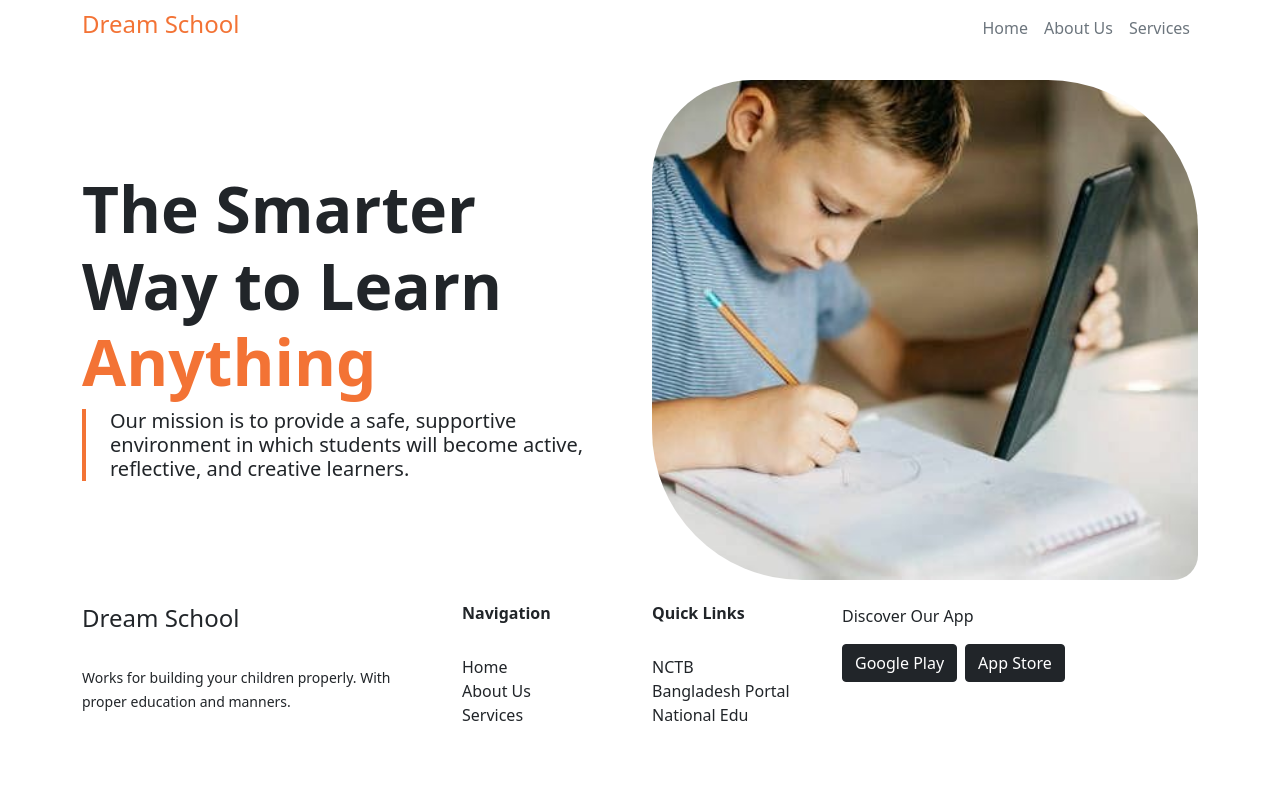
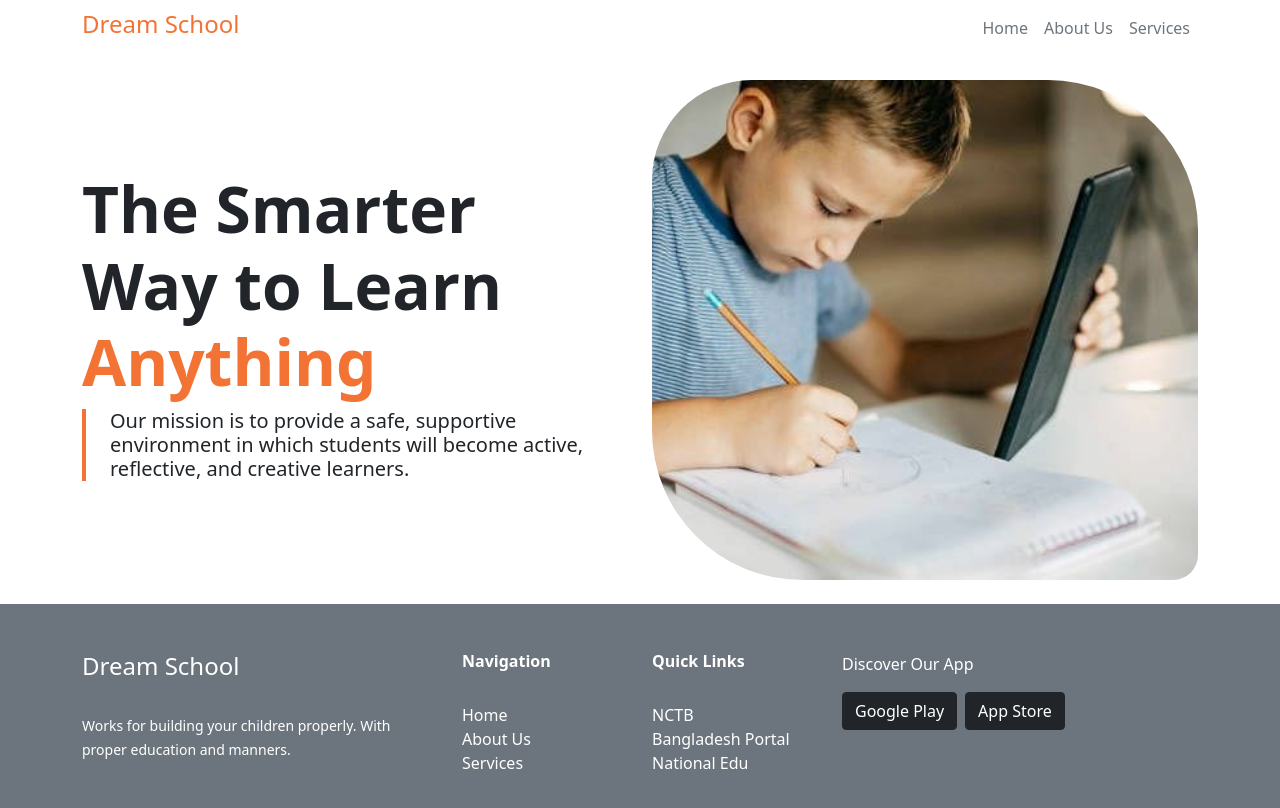
Before and after one commit to jbmakib/school-vault, a React (Create React App) app: page / in a window 1280 px wide. Shown: the top 808 px of the page. Built offline with nearby package versions, Linux system fonts and the light colour scheme.

Commit message:
footer created

```diff
--- a/src/components/Footer/Footer.js
+++ b/src/components/Footer/Footer.js
@@ -5,14 +5,15 @@ import FooterExtLink from "../FooterExtLink/FooterExtLink";
 
 const Footer = () => {
     return (
+        <div className="py-5 bg-secondary text-white">
             <Container>
                 <Row xs={1} md={2} lg={3}>
                     <Col>
                         <h4>Dream School</h4>
                         <br />
                         <small>
-                        Works for building your children properly. With proper
-                        education and manners.
+                            Works for building your children properly. With
+                            proper education and manners.
                         </small>
                     </Col>
                     <Col>
@@ -22,19 +23,19 @@ const Footer = () => {
                                 <br />
                                 <Link
                                     to="/home"
-                                className="d-block text-decoration-none text-dark"
+                                    className="d-block text-decoration-none text-white"
                                 >
                                     Home
                                 </Link>
                                 <Link
                                     to="/about"
-                                className="d-block text-decoration-none text-dark"
+                                    className="d-block text-decoration-none text-white"
                                 >
                                     About Us
                                 </Link>
                                 <Link
                                     to="/services"
-                                className="d-block text-decoration-none text-dark"
+                                    className="d-block text-decoration-none text-white"
                                 >
                                     Services
                                 </Link>
@@ -75,6 +76,7 @@ const Footer = () => {
                     </Col>
                 </Row>
             </Container>
+        </div>
     );
 };
 
--- a/src/components/FooterExtLink/FooterExtLink.js
+++ b/src/components/FooterExtLink/FooterExtLink.js
@@ -6,7 +6,7 @@ const FooterExtLink = ({ link, children }) => {
             href={link}
             target="_blank"
             rel="noreferrer"
-            className="d-block text-decoration-none text-dark"
+            className="d-block text-decoration-none text-white"
         >
             {children}
         </a>
```
Lines whose indentation alone changed are shown as unchanged.
